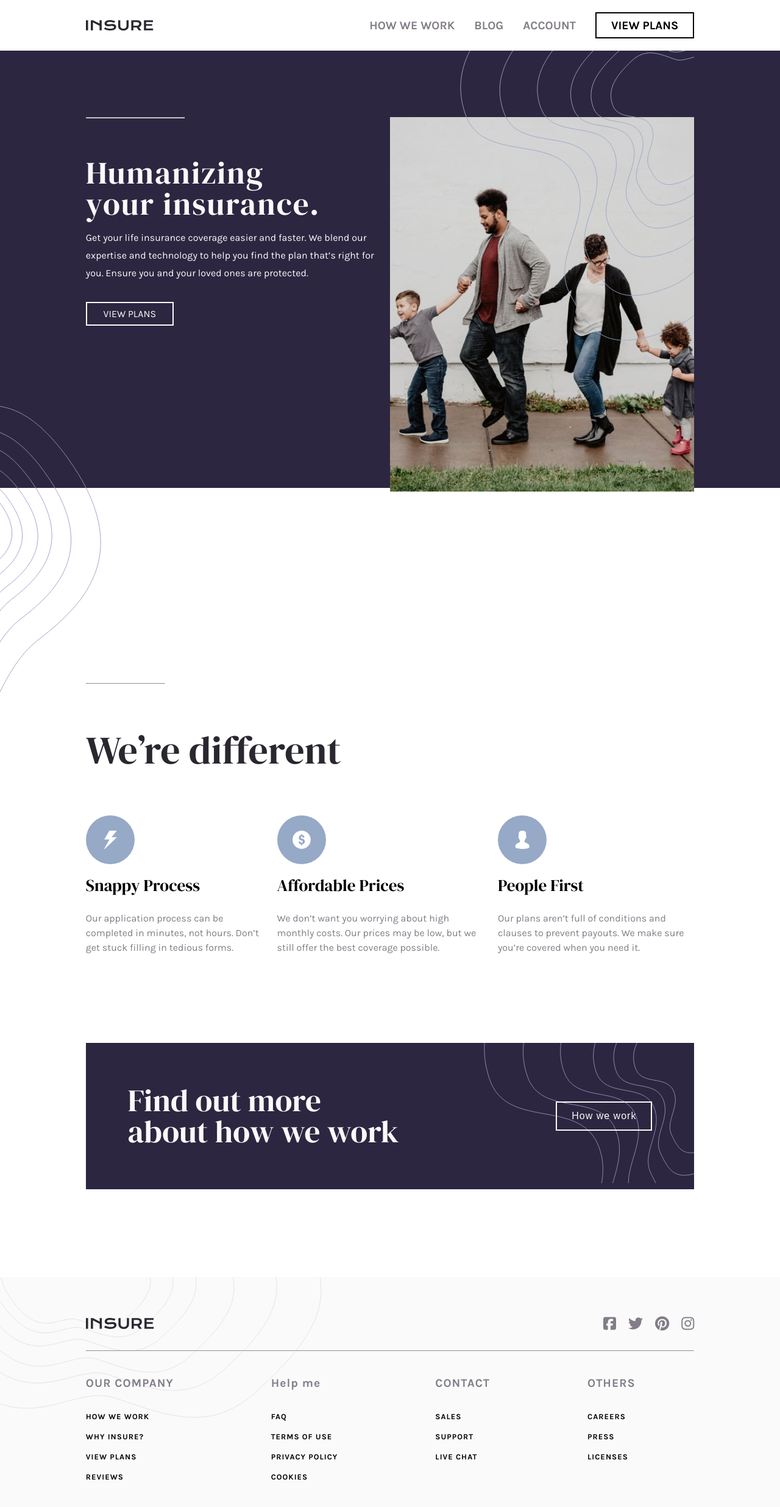
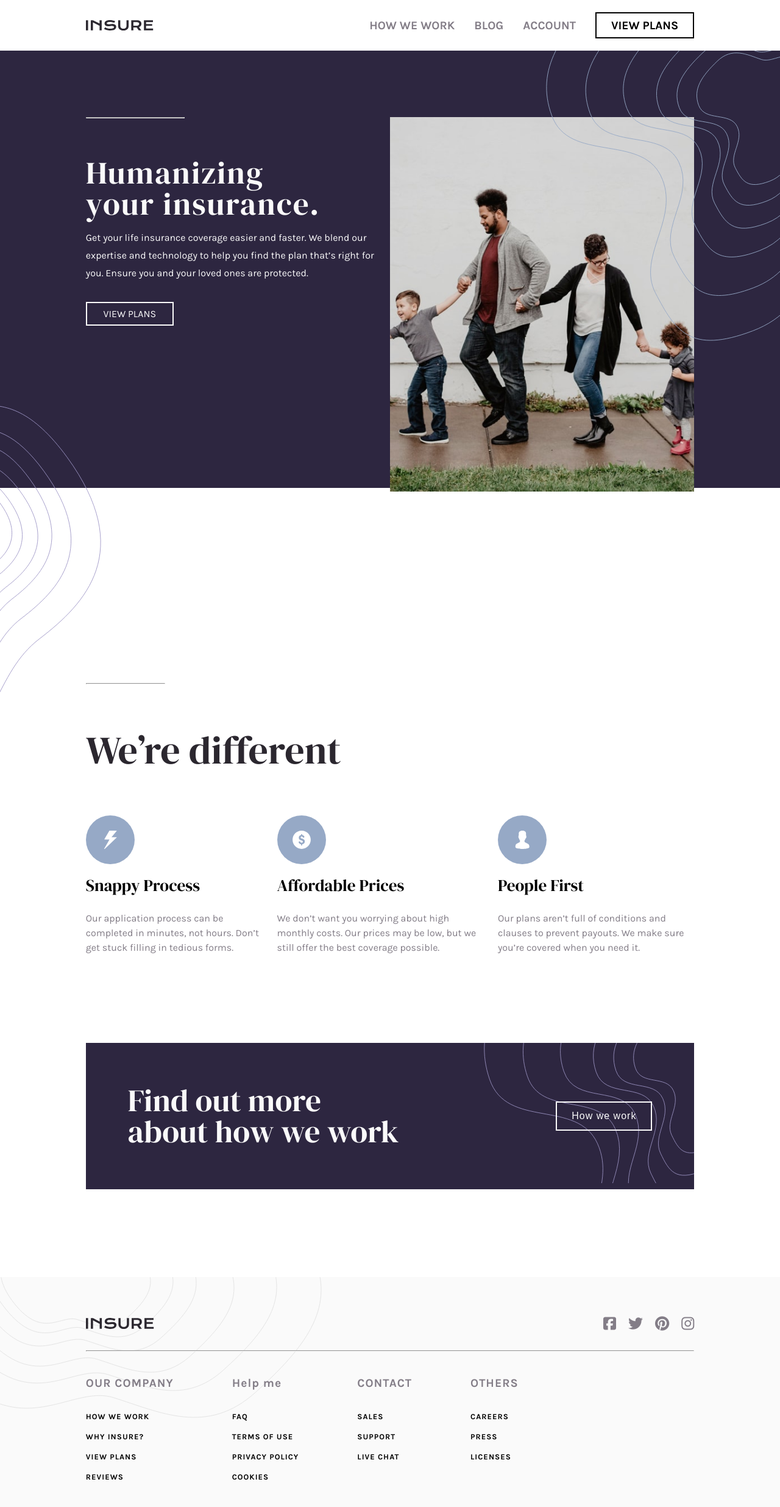
Before and after one commit to Lord-Vesta/Insure-Assgn-1, a plain HTML site: page Index.html in a window 1280 px wide. Shown: the whole page at 61% size. Drawn offline with Linux system fonts and the light colour scheme.

Commit message:
fixed:fixed footer spacing

```diff
--- a/Index.html
+++ b/Index.html
@@ -2,7 +2,7 @@
 <html lang="en">
   <head>
     <meta charset="UTF-8" />
-    <meta name="viewport" content="width=device-width, initial-scale=1.0" />
+    <meta name="viewport" content="width=device-width, initial-scale=1eted.0" />
     <!-- displays site properly based on user's device -->
 
     <link
--- a/styles.css
+++ b/styles.css
@@ -144,10 +144,6 @@ nav ul a button:hover {
 .homePageLeft button:hover {
   background-color: white;
   color: hsl(256, 26%, 20%);
-}
-
-.homepageRight {
-  position: relative;
 }
 
 .bg-pattern-intro-right-desktop {
@@ -338,7 +334,7 @@ footer > div {
   display: flex;
   align-items: start;
   justify-content: start;
-  gap: 10rem;
+  gap: 6rem;
   margin: 2.5rem 0;
 }
 
```
